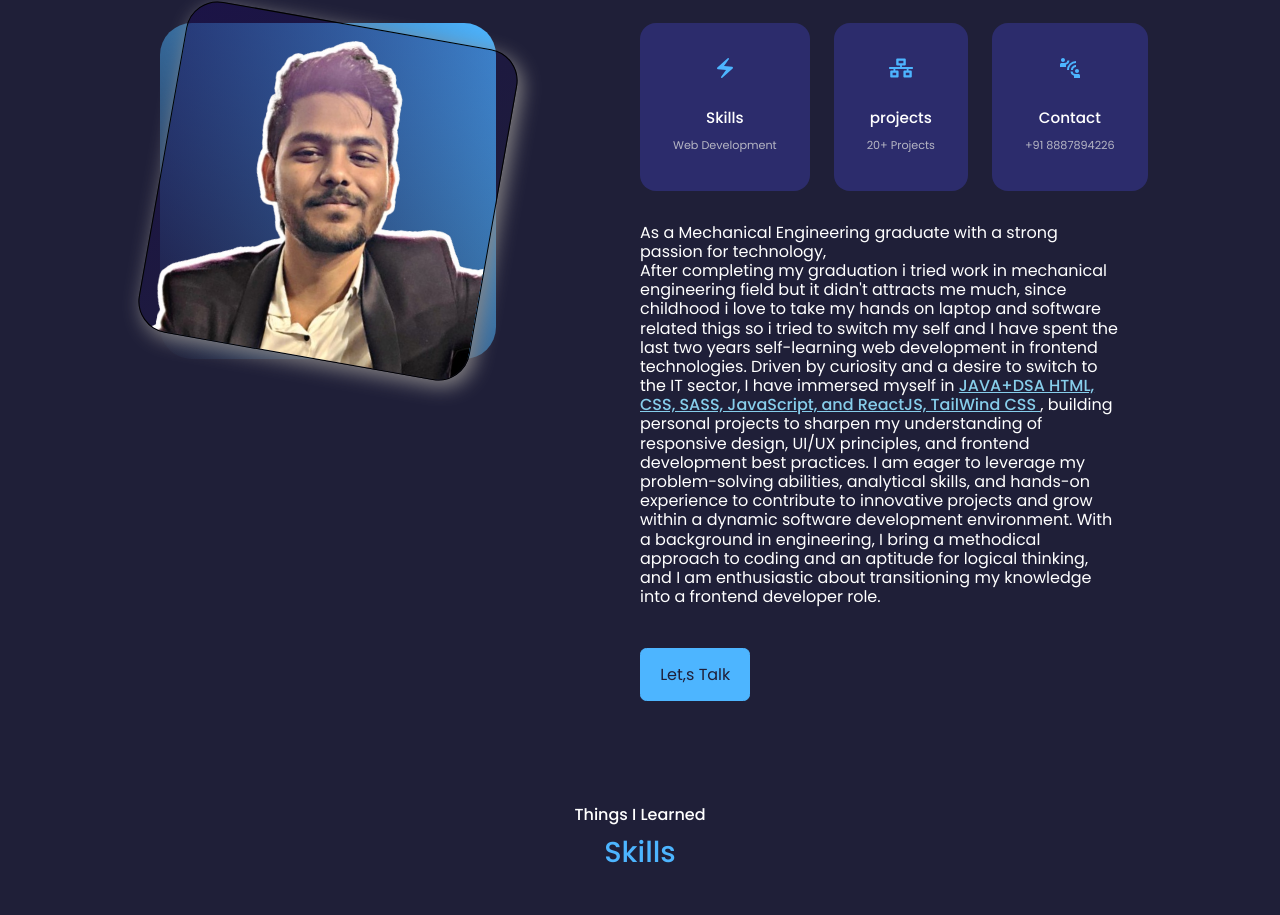
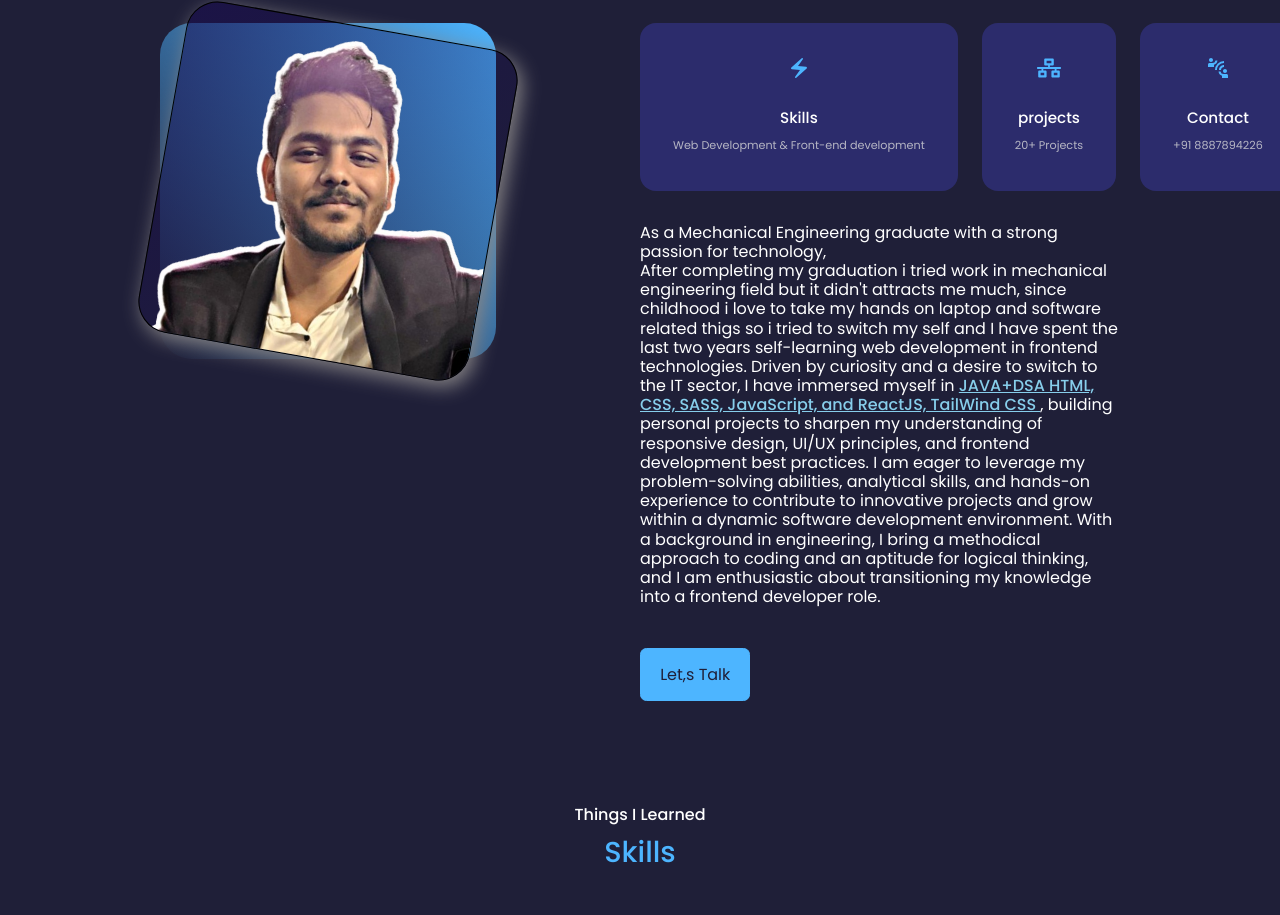
Before and after one commit to KartikayV13/myPortfolio-, a React (Create React App) app: page / in a window 1280 px wide. Shown: the part 1018-1933 px from the top of the page. Built offline with nearby package versions, Linux system fonts and the light colour scheme.

Commit message:
Update About.jsx

```diff
--- a/src/Components/About/About.jsx
+++ b/src/Components/About/About.jsx
@@ -39,7 +39,7 @@ const About = () => {
             <article className="about_card">
               <MdOutlineElectricBolt className="about_icon" />
               <h5>Skills</h5>
-              <small>Web Development</small>
+              <small>Web Development & Front-end development</small>
             </article>
             <article className="about_card">
               <FaNetworkWired className="about_icon" />
```
